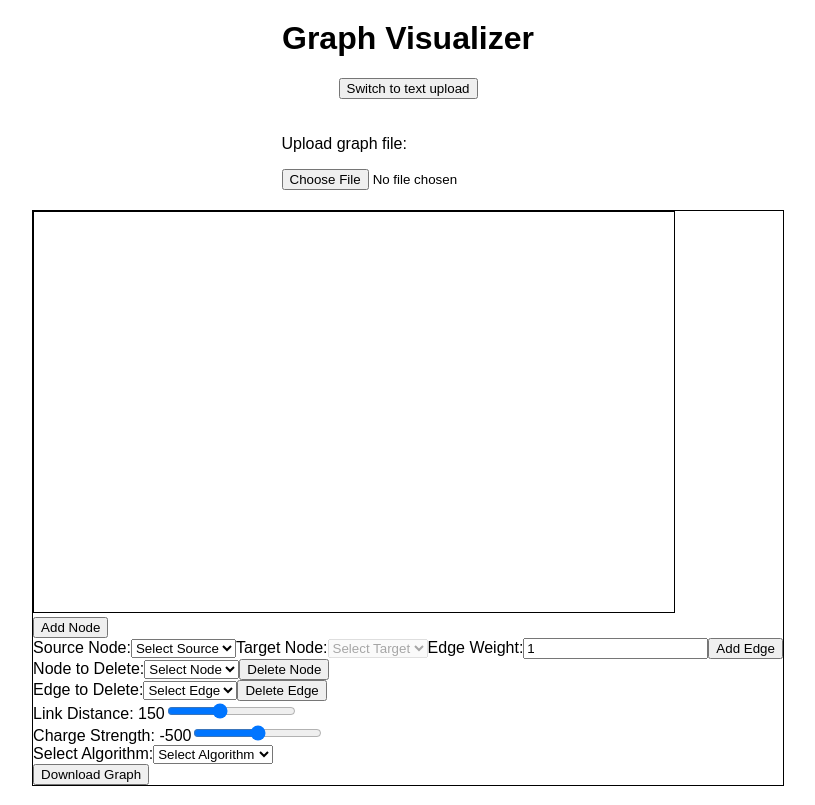
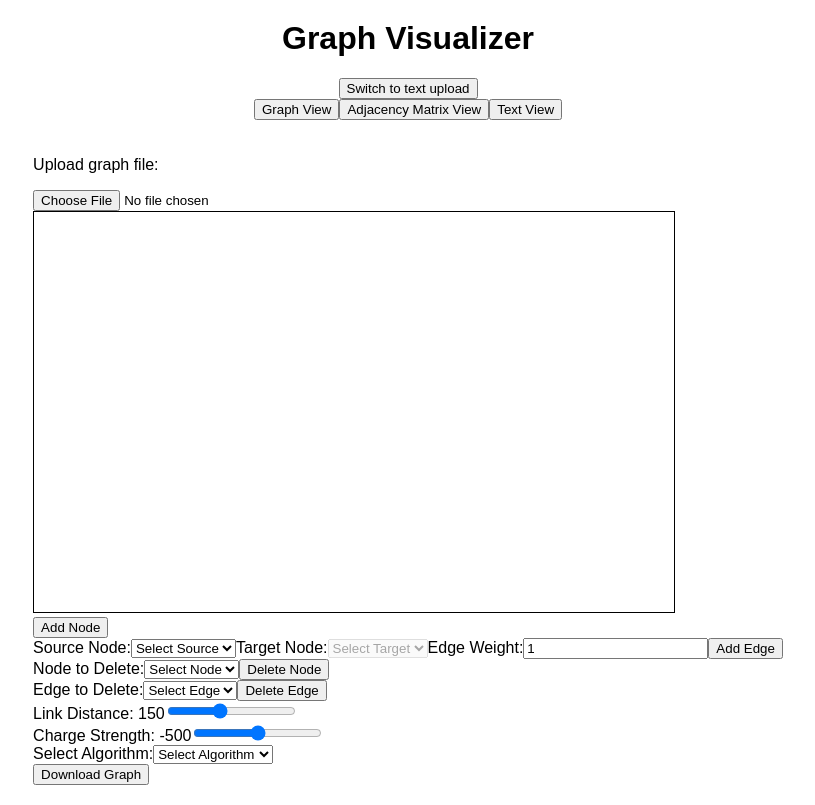
Before and after one commit to Matic054/GraphVisualizer, a React (Create React App) app: page / in a window 1280 px wide. Shown: the whole page, without its empty margins (232-1047 px from the left). Built offline with nearby package versions, Linux system fonts and the light colour scheme.

Commit message:
added nav bar, some bugs with text view

```diff
--- a/src/App.js
+++ b/src/App.js
@@ -1,6 +1,9 @@
 import React, { useState } from 'react';
+import GraphVisualizer from './components/GraphVisualizer';
 import FileUpload from './components/FileUpload';
-import GraphVisualizer from './components/GraphVisualizer';
+import NavBar from './components/NavBar';
+import AdjacencyMatrixView from './components/AdjacencyMatrixView';
+import TextView from './components/TextView';
 import './App.css';
 
 const App = () => {
@@ -8,42 +11,73 @@ const App = () => {
   const [edges, setEdges] = useState([]);
   const [sentenceMapping, setSentenceMapping] = useState({});
   const [textView, setTextView] = useState(false);
+  const [fileText, setText] = useState('');
+  const [view, setView] = useState('graph');
 
-  const handleFileParsed = (parsedVertices, parsedEdges) => {
+  const handleFileParsed = (parsedVertices, parsedEdges, fileText) => {
     setVertices(parsedVertices);
     setEdges(parsedEdges);
+    console.log("The texttt:", fileText);
+    setText(fileText);
   };
 
-  const handleTextFileParsed = (parsedVertices, parsedEdges, sentenceMapping) => {
+  const handleTextFileParsed = (parsedVertices, parsedEdges, sentenceMapping, fileText) => {
     setVertices(parsedVertices);
     setEdges(parsedEdges);
     setSentenceMapping(sentenceMapping);
+    setText(fileText);
+  };
+
+  const updateEdges = (sourceId, targetId, weight) => {
+    setEdges(prevEdges => {
+      const updatedEdges = prevEdges.map(edge => {
+        if (
+          (edge.source.id === sourceId && edge.target.id === targetId) ||
+          (edge.source.id === targetId && edge.target.id === sourceId)
+        ) {
+          return { ...edge, weight: weight, directed: weight === 0 ? true : edge.directed };
+        }
+        return edge;
+      });
+
+      return updatedEdges.filter(edge => edge.weight !== 0);
+    });
   };
 
   return (
   <div className="container">
   <h1>Graph Visualizer</h1>
-  <button onClick={() => setTextView(!textView)}>
-    {textView ? 'Switch to graph upload' : 'Switch to text upload'}
-  </button>
-  {!textView ? (
+  {view === 'graph' && <button onClick={() => setTextView(!textView)}>
+          {(!textView) ? 'Switch to text upload' : 'Switch to graph upload'}
+  </button>}
+  <NavBar currentView={view} setView={setView} />
+      {(view === 'graph' && !textView) && (
         <div className="file-upload">
           <p>Upload graph file:</p>
           <FileUpload onGraphParsed={handleFileParsed} />
-    </div>
-  ) : (
-    <div className="file-upload">
-      <p>Upload text file:</p>
-      <FileUpload onGraphParsed={handleTextFileParsed} />
-    </div>
-  )}
-  <div className="graph-container">
           <GraphVisualizer
             initialVertices={vertices}
             initialEdges={edges}
             initialMapping={sentenceMapping}
           />
         </div>
+      )}
+      {(view === 'graph' && textView) && (
+        <div className="file-upload">
+          <p>Upload text file:</p>
+          <FileUpload onGraphParsed={handleTextFileParsed} />
+
+          <GraphVisualizer
+            initialVertices={vertices}
+            initialEdges={edges}
+            initialMapping={sentenceMapping}
+          />
+      </div>
+      )}
+      {view === 'matrix' && (
+        <AdjacencyMatrixView vertices={vertices} edges={edges} updateEdges={updateEdges} />
+      )}
+      {view === 'text' && <TextView text={fileText} />}
 </div>
   );
 };
--- /dev/null
+++ b/src/components/AdjacencyMatrixView.js
@@ -0,0 +1,58 @@
+import React from 'react';
+
+const AdjacencyMatrixView = ({ vertices, edges, updateEdges }) => {
+  const matrix = createAdjacencyMatrix(vertices, edges);
+
+  const handleCellClick = (i, j) => {
+    const weight = prompt('Enter new weight (0 to remove edge):');
+    updateEdges(vertices[i].id, vertices[j].id, parseInt(weight, 10));
+  };
+
+  return (
+    <table>
+      <thead>
+        <tr>
+          <th></th>
+          {vertices.map(vertex => (
+            <th key={vertex.id}>{vertex.id}</th>
+          ))}
+        </tr>
+      </thead>
+      <tbody>
+        {matrix.map((row, i) => (
+          <tr key={vertices[i].id}>
+            <td>{vertices[i].id}</td>
+            {row.map((cell, j) => (
+              <td
+                key={`${i}-${j}`}
+                onClick={() => handleCellClick(i, j)}
+                style={{ cursor: 'pointer' }}
+              >
+                {cell}
+              </td>
+            ))}
+          </tr>
+        ))}
+      </tbody>
+    </table>
+  );
+};
+
+const createAdjacencyMatrix = (vertices, edges) => {
+  const matrix = Array(vertices.length)
+    .fill(0)
+    .map(() => Array(vertices.length).fill(0));
+
+  edges.forEach(edge => {
+    const sourceIndex = vertices.findIndex(v => v.id === edge.source.id);
+    const targetIndex = vertices.findIndex(v => v.id === edge.target.id);
+    matrix[sourceIndex][targetIndex] = edge.weight;
+    if (!edge.directed) {
+      matrix[targetIndex][sourceIndex] = edge.weight;
+    }
+  });
+
+  return matrix;
+};
+
+export default AdjacencyMatrixView;
--- a/src/components/FileUpload.js
+++ b/src/components/FileUpload.js
@@ -1,18 +1,20 @@
+import { useState } from "react";
 import React from 'react';
 
 const FileUpload = ({ onGraphParsed, onSentenceGraphParsed }) => {
-  //const [fileContent, setFileContent] = useState('');
+  const [fileContent, setFileContent] = useState('');
 
   const handleFileRead = (event) => {
     const content = event.target.result;
-    //setFileContent(content);
+    setFileContent(content);
 
     if (content.startsWith('V={')) {
       const { vertices, edges } = parseGraphData(content);
-      onGraphParsed(vertices, edges);
+      console.log("In file:", fileContent);
+      onGraphParsed(vertices, edges, fileContent);
     } else {
       const { vertices, edges, sentenceMapping } = parseSentenceGraph(content);
-      onGraphParsed(vertices, edges, sentenceMapping);
+      onGraphParsed(vertices, edges, sentenceMapping, fileContent);
     }
   };
 
--- /dev/null
+++ b/src/components/NavBar.js
@@ -0,0 +1,13 @@
+import React from 'react';
+
+const NavBar = ({ currentView, setView }) => {
+  return (
+    <nav>
+      <button onClick={() => setView('graph')}>Graph View</button>
+      <button onClick={() => setView('matrix')}>Adjacency Matrix View</button>
+      <button onClick={() => setView('text')}>Text View</button>
+    </nav>
+  );
+};
+
+export default NavBar;
--- /dev/null
+++ b/src/components/TextView.js
@@ -0,0 +1,12 @@
+import React from 'react';
+
+const TextView = ({ text }) => {
+    console.log("The text:", text)
+  return (
+    <div>
+      <pre>{text}</pre>
+    </div>
+  );
+};
+
+export default TextView;
```
Lines whose indentation alone changed are shown as unchanged.
